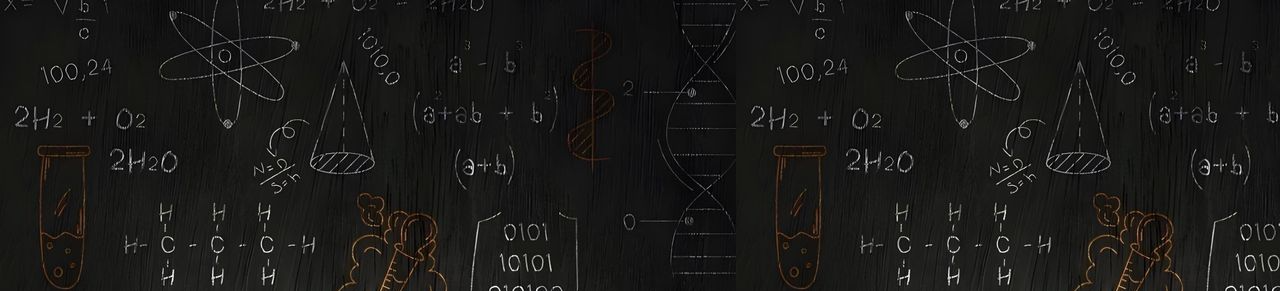
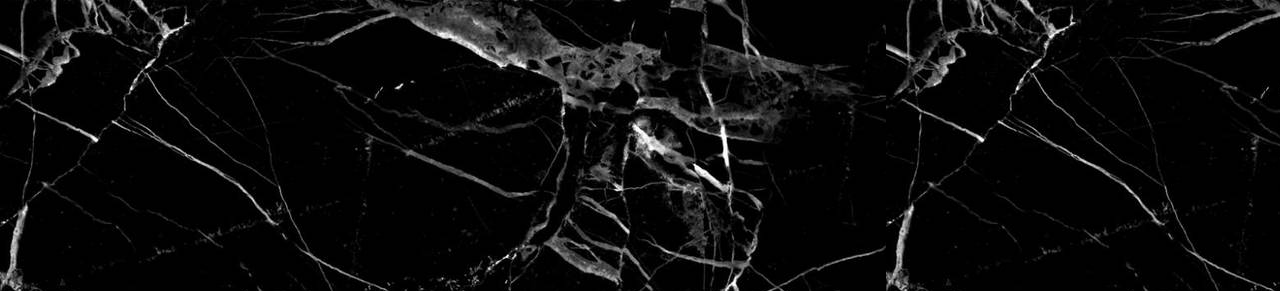
Before and after one commit to PpedroSoeiroo/chat, a plain HTML site: page frontend/index.html in a window 1280 px wide. Shown: the top 291 px of the page. Drawn offline with nearby package versions, Linux system fonts and the light colour scheme.

Commit message:
Add files via upload

```diff
--- a/frontend/css/style.css
+++ b/frontend/css/style.css
@@ -12,7 +12,7 @@
 }
 
 body {
-    background: url(../images/0a170c78a015a305803adfd4be3f5369.png);
+    background: url(../images/background\ black.png);
     color: #f2f2f2;
 }
 
```
Also changed, not shown: frontend/images/background black.png (added).
